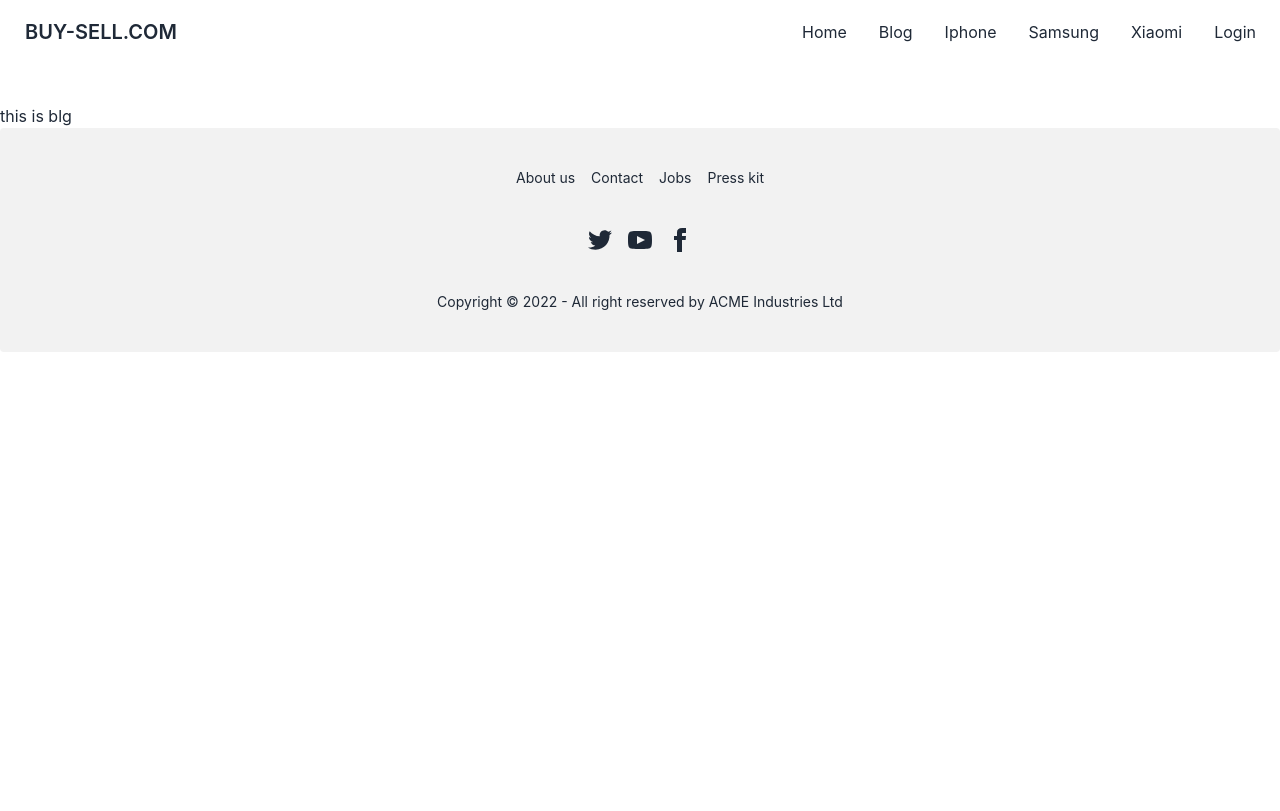
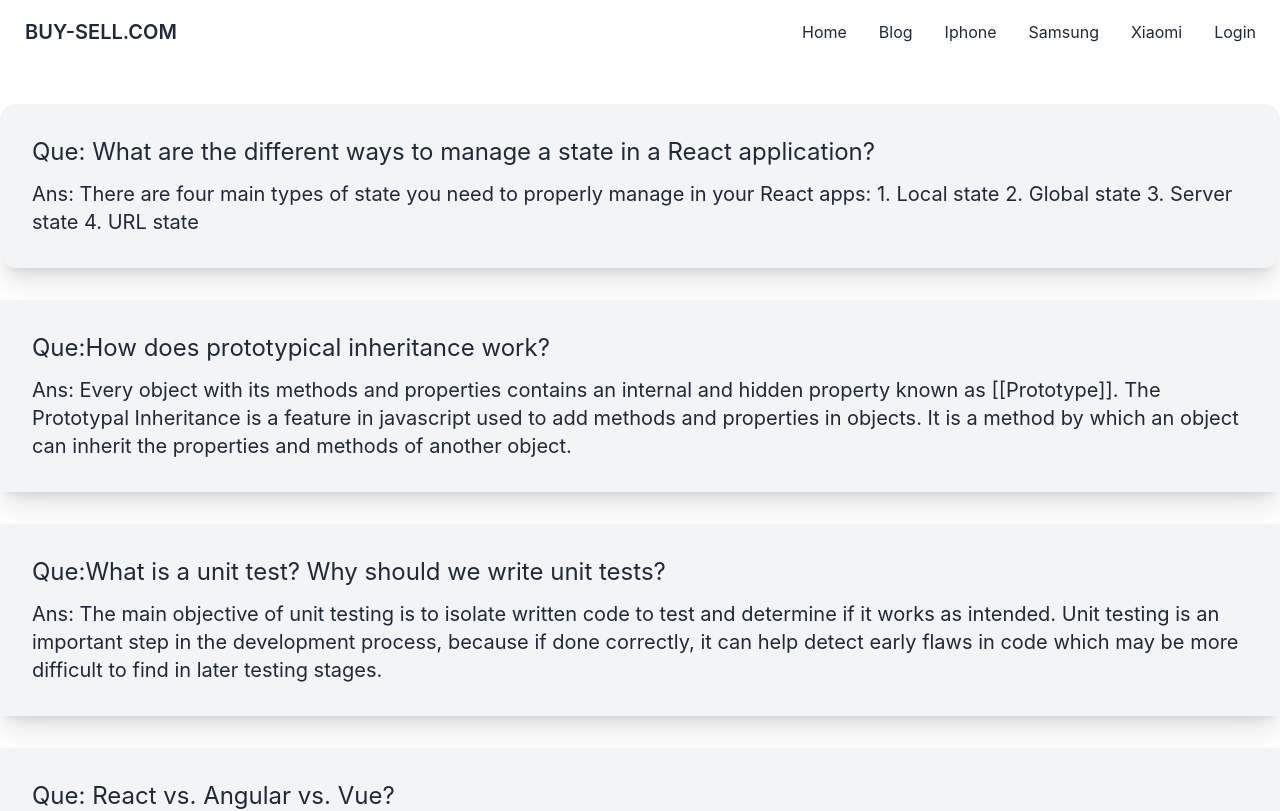
Before and after one commit to sozib62/GRAB_FAST, a React (Create React App) app: page /blog in a window 1280 px wide. Shown: the top 811 px of the page. Built offline with nearby package versions, Linux system fonts and the light colour scheme; no server answers.

Commit message:
added blog section

```diff
--- a/src/Pages/Blog/Blog/Blog.js
+++ b/src/Pages/Blog/Blog/Blog.js
@@ -3,7 +3,27 @@ import React from 'react';
 const Blog = () => {
     return (
         <div className='mt-10'>
-            <h1>this is blg</h1>
+            <div className='bg-gray-100 p-8 rounded-2xl shadow-xl'>
+                <h1 className='text-2xl'>Que: What are the different ways to manage a state in a React application?</h1>
+                <p className='text-xl mt-3'>Ans: There are four main types of state you need to properly manage in your React apps:
+                    1. Local state
+                    2. Global state
+                    3. Server state
+                    4. URL state</p>
+            </div>
+            <div className='bg-gray-100 p-8 mt-8 shadow-xl'>
+                <h1 className='text-2xl'>Que:How does prototypical inheritance work?</h1>
+                <p className='text-xl mt-3'>Ans: Every object with its methods and properties contains an internal and hidden property known as [[Prototype]]. The Prototypal Inheritance is a feature in javascript used to add methods and properties in objects. It is a method by which an object can inherit the properties and methods of another object.</p>
+            </div>
+            <div className='bg-gray-100 p-8 mt-8 shadow-xl'>
+                <h1 className='text-2xl'>Que:What is a unit test? Why should we write unit tests?</h1>
+                <p className='text-xl mt-3'>Ans: The main objective of unit testing is to isolate written code to test and determine if it works as intended. Unit testing is an important step in the development process, because if done correctly, it can help detect early flaws in code which may be more difficult to find in later testing stages.</p>
+            </div>
+            <div className='bg-gray-100 p-8 mt-8 shadow-xl'>
+                <h1 className='text-2xl'>Que: React vs. Angular vs. Vue?</h1>
+                <p className='text-xl mt-3'>Ans: Vue provides higher customizability and hence is easier to learn than Angular or React. Further, Vue has an overlap with Angular and React with respect to their functionality like the use of components. Hence, the transition to Vue from either of the two is an easy option.</p>
+
+            </div>
         </div>
     );
 };
```
